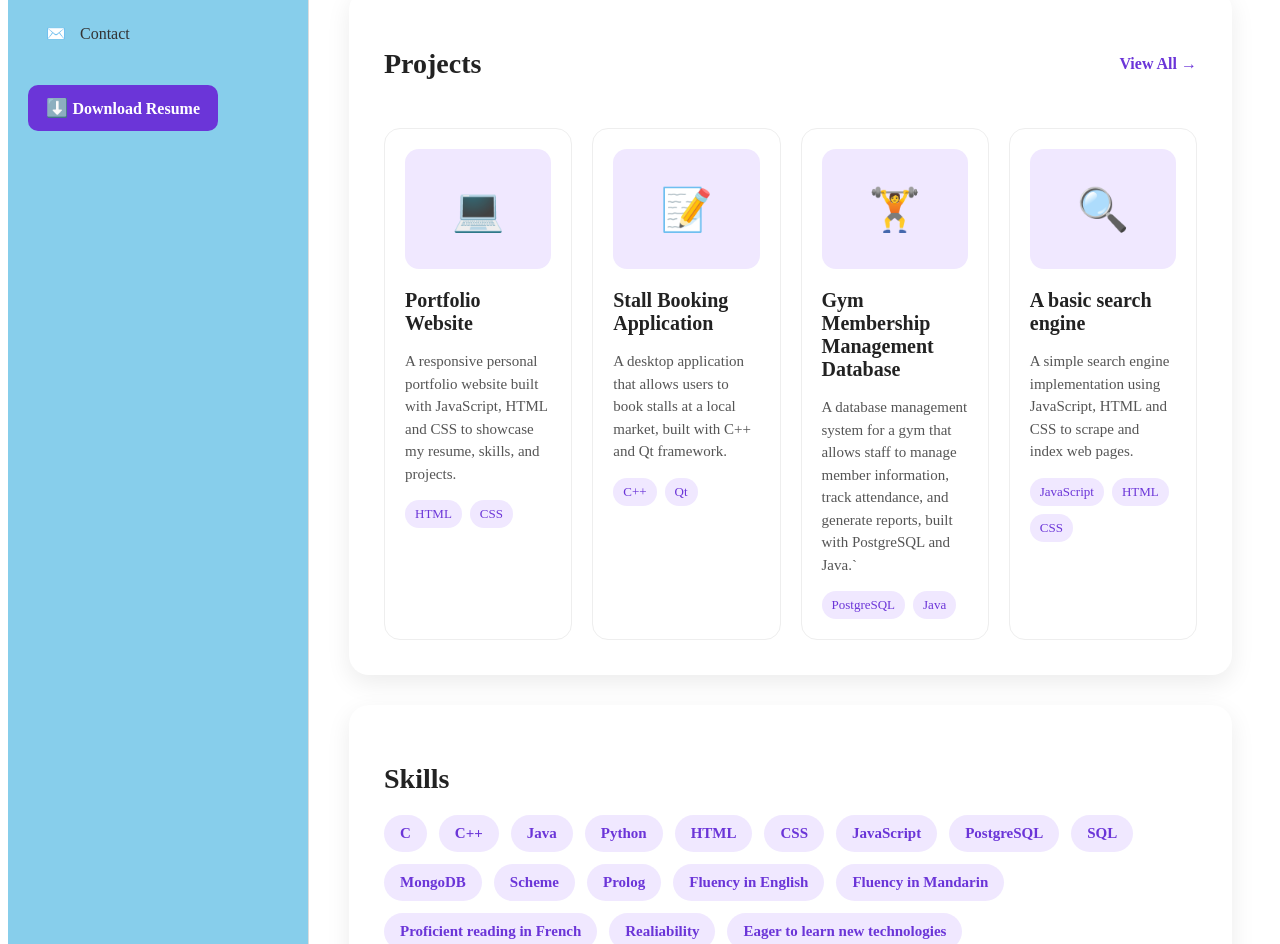
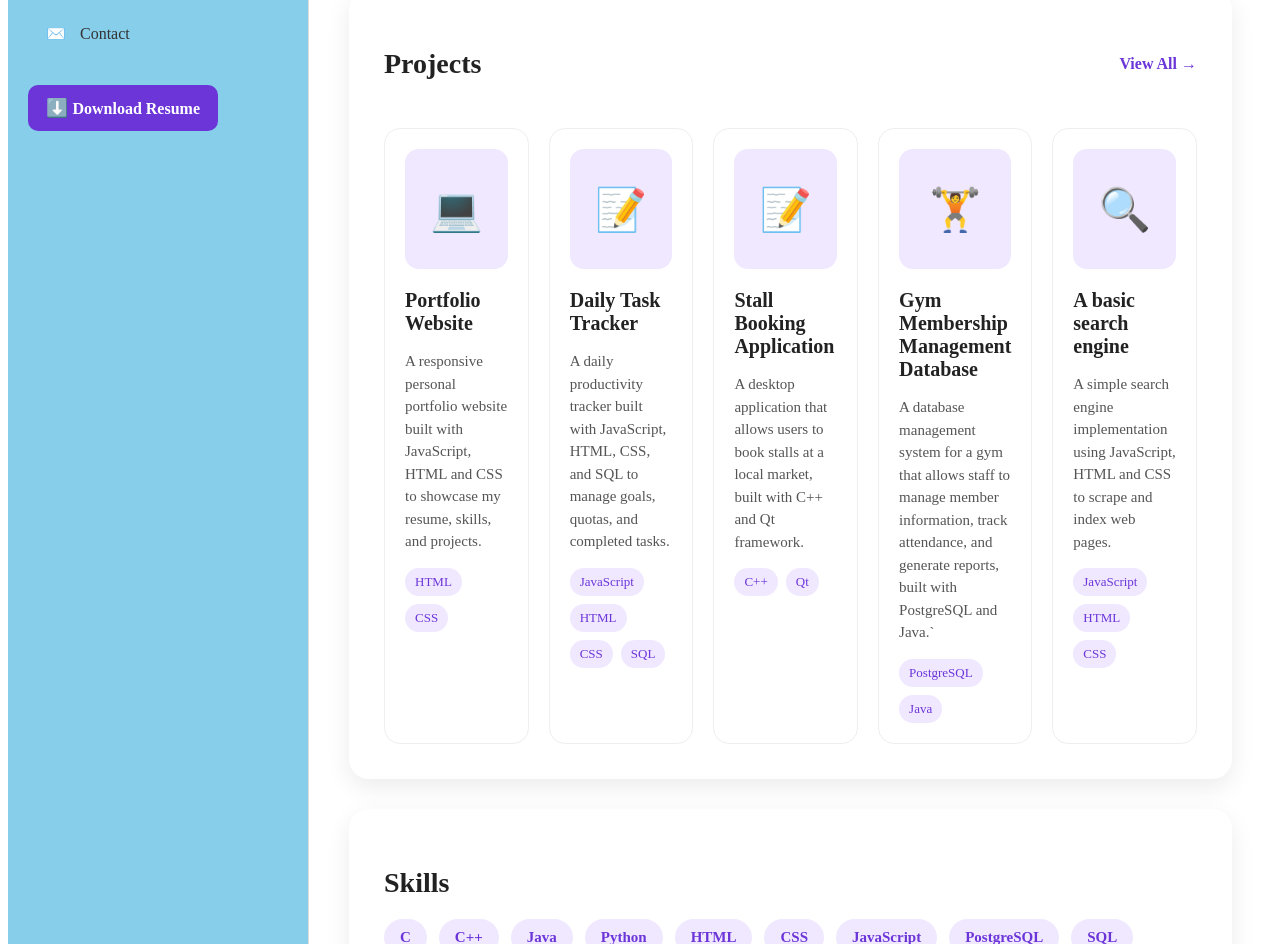
Before and after one commit to ZEMLIN26/zemlin26.github.io, a website: page index.html in a window 1280 px wide. Shown: the part 630-1574 px from the top of the page. Drawn offline with Linux system fonts and the light colour scheme.

Commit message:
Add a new project
•	Daily Task Tracker (JavaScript, HTML, CSS, SQL)

```diff
--- a/index.html
+++ b/index.html
@@ -70,6 +70,20 @@
                             <div class="project-tags">
                                 <span>HTML</span>
                                 <span>CSS</span>
+                            </div>
+                        </article>
+
+                        <article class="project-card">
+                            <div class="project-image">📝</div>
+
+                            <h3>Daily Task Tracker</h3>
+                            <p>A daily productivity tracker built with JavaScript, HTML, CSS, and SQL to manage goals, quotas, and completed tasks.</p>
+
+                            <div class="project-tags">
+                                <span>JavaScript</span>
+                                <span>HTML</span>
+                                <span>CSS</span>
+                                <span>SQL</span>
                             </div>
                         </article>
 
```
